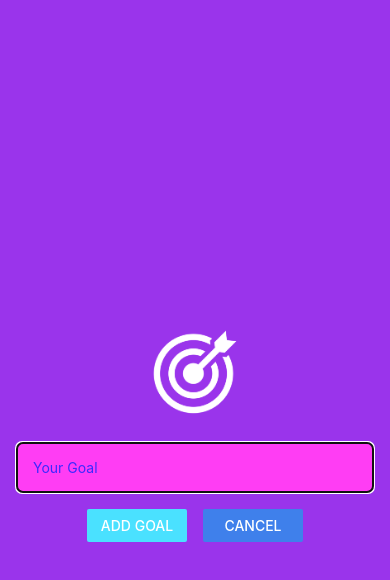
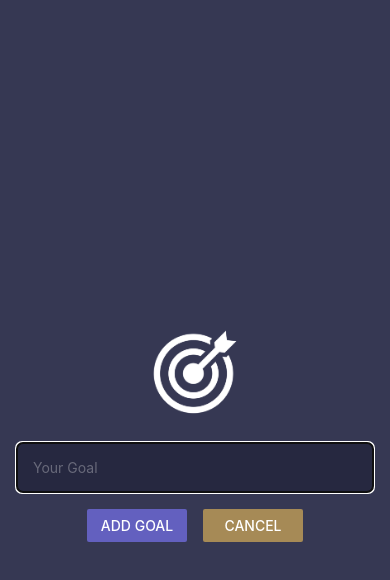
Before and after one commit to mcneiljv/ReactNativeTestApp, a React Native app: screen / in a window 390 px wide. Both pictures are taken after a click on the button "ADD GOAL". Shown: the top 580 px of the page. Built offline with nearby package versions, Linux system fonts and the light colour scheme.

Commit message:
Add StatusBar adjustments; Finalize styles

```diff
--- a/App.js
+++ b/App.js
@@ -1,5 +1,6 @@
 import { useState } from 'react';
 import { Button, FlatList, StyleSheet, View } from 'react-native';
+import { StatusBar } from 'expo-status-bar';
 import { GoalInput, GoalItem } from './components';
 
 export default function App() {
@@ -29,8 +30,10 @@ export default function App() {
   }
 
   return (
+    <>
+      <StatusBar style='light' />
       <View style={styles.appContainer}>
-      <Button title='Add Goal' color='#9A34EB' onPress={showModalHandler} />
+        <Button title='Add Goal' color='#f9f9fa' onPress={showModalHandler} />
         <GoalInput
           onAddGoal={addGoalHandler}
           onCancel={closeModalHandler}
@@ -54,6 +57,7 @@ export default function App() {
           />
         </View>
       </View>
+    </>
   );
 }
 
--- a/app.json
+++ b/app.json
@@ -5,6 +5,7 @@
     "version": "1.0.0",
     "orientation": "portrait",
     "icon": "./assets/icon.png",
+    "backgroundColor": "#262840",
     "userInterfaceStyle": "light",
     "splash": {
       "image": "./assets/splash.png",
@@ -14,9 +15,7 @@
     "updates": {
       "fallbackToCacheTimeout": 0
     },
-    "assetBundlePatterns": [
-      "**/*"
-    ],
+    "assetBundlePatterns": ["**/*"],
     "ios": {
       "supportsTablet": true
     },
--- a/components/GoalInput.js
+++ b/components/GoalInput.js
@@ -30,16 +30,17 @@ function GoalInput({ onAddGoal, onCancel, visible }) {
         <TextInput
           style={styles.textInput}
           placeholder='Your Goal'
+          placeholderTextColor='#f9f9fa50'
           onChangeText={goalInputHandler}
           value={goalText}
         />
         <View style={styles.buttonContainer}>
           <View style={styles.button}>
-            <Button color='#4AE1FF' title='Add Goal' onPress={addGoalHandler} />
+            <Button color='#6360BF' title='Add Goal' onPress={addGoalHandler} />
           </View>
 
           <View style={styles.button}>
-            <Button color='#3F80EB' title='Cancel' onPress={onCancel} />
+            <Button color='#A68A56' title='Cancel' onPress={onCancel} />
           </View>
         </View>
       </View>
@@ -58,14 +59,14 @@ const styles = StyleSheet.create({
     justifyContent: 'center',
     alignItems: 'center',
     padding: 16,
-    backgroundColor: '#9A34EB'
+    backgroundColor: '#363853'
   },
   textInput: {
     borderWidth: 1,
     borderRadius: 6,
-    borderColor: '#FF3DF4',
-    backgroundColor: '#FF3DF4',
-    color: '#3C29FF',
+    borderColor: '#262840',
+    backgroundColor: '#262840',
+    color: '#f9f9fa',
     width: '100%',
     padding: 16
   },
--- a/components/GoalItem.js
+++ b/components/GoalItem.js
@@ -18,7 +18,7 @@ const styles = StyleSheet.create({
   goalItem: {
     margin: 8,
     borderRadius: 6,
-    backgroundColor: '#9A34EB'
+    backgroundColor: '#6360BF'
   },
   pressedItem: {
     opacity: 0.5
```
Lines whose indentation alone changed are shown as unchanged.
